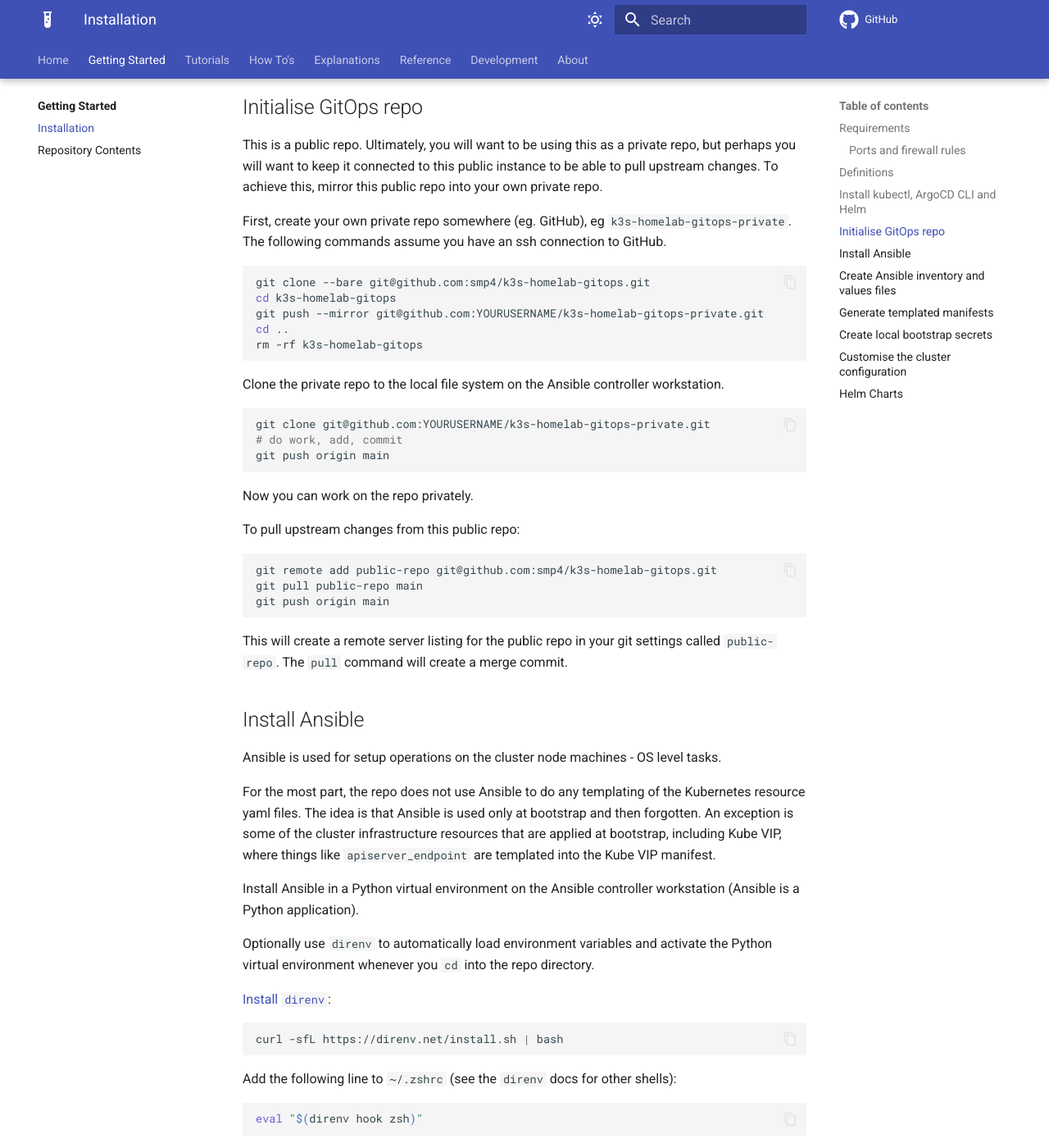
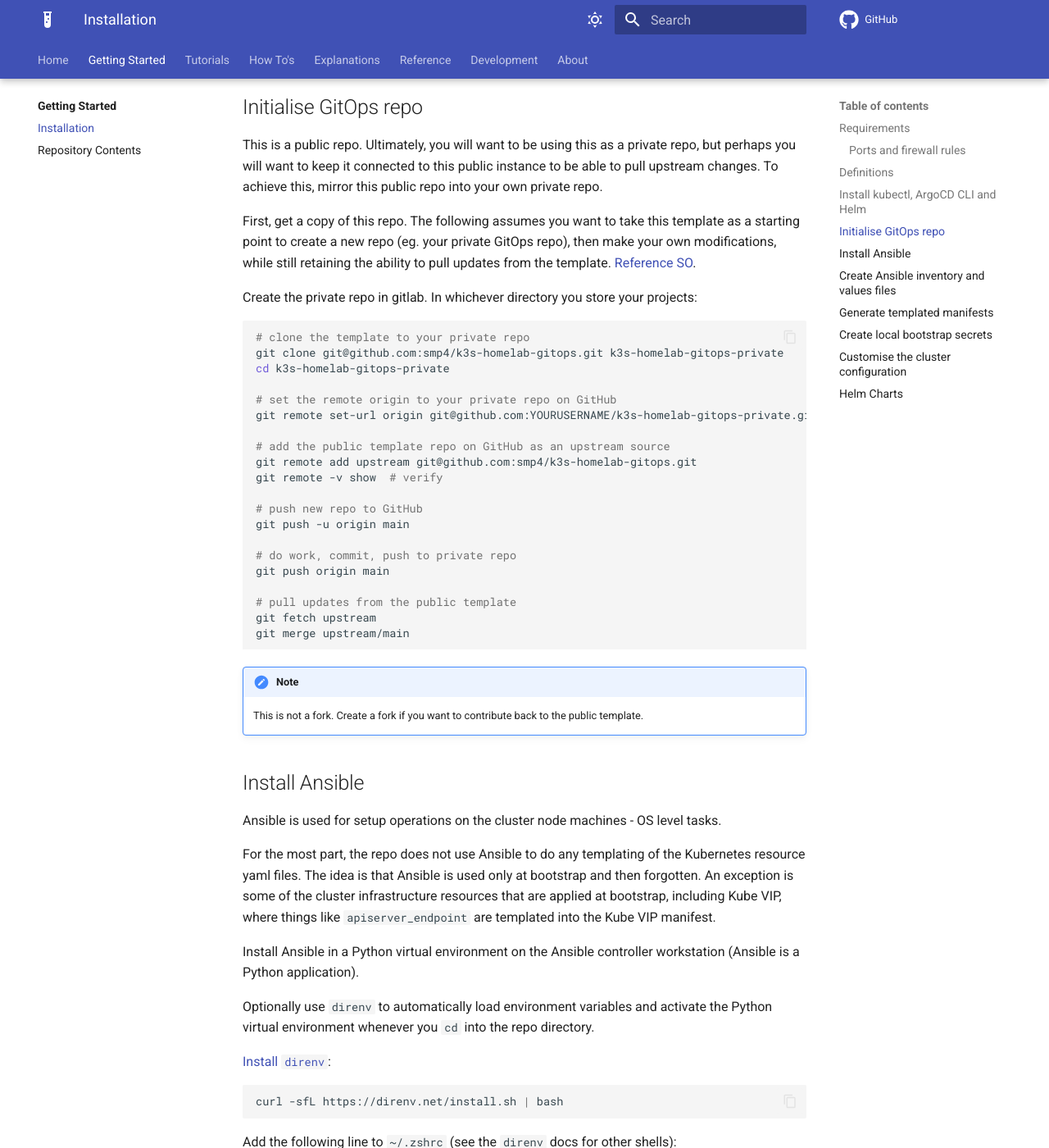
Before and after one commit to smp4/k3s-homelab-gitops, an MkDocs documentation site: the page built from docs/getting-started/installation.md, in a window 1280 px wide and 1400 px high, scrolled down 3198 px. Shown: the whole window at 82% size. Built offline with MkDocs 1.6.1 and Material for MkDocs 9.7.7, drawn with Linux system fonts in a browser that asks for light colours; comment, search, counter and statistics services are not loaded.

Commit message:
docs: Change user repo initialisation to clone with upstream remote instead of mirror

````diff
--- a/docs/getting-started/installation.md
+++ b/docs/getting-started/installation.md
@@ -76,35 +76,36 @@
 
 This is a public repo. Ultimately, you will want to be using this as a private repo, but perhaps you will want to keep it connected to this public instance to be able to pull upstream changes. To achieve this, mirror this public repo into your own private repo.
 
-First, create your own private repo somewhere (eg. GitHub), eg `k3s-homelab-gitops-private`. The following commands assume you have an ssh connection to GitHub.
+First, get a copy of this repo. The following assumes you want to take this template as a starting point to create a new repo (eg. your private GitOps repo), then make your own modifications, while still retaining the ability to pull updates from the template. [Reference SO](https://stackoverflow.com/a/10966784).
+
+Create the private repo in gitlab. In whichever directory you store your projects:
 
 ```bash
-git clone --bare git@github.com:smp4/k3s-homelab-gitops.git
-cd k3s-homelab-gitops
-git push --mirror git@github.com:YOURUSERNAME/k3s-homelab-gitops-private.git
-cd ..
-rm -rf k3s-homelab-gitops
+# clone the template to your private repo
+git clone git@github.com:smp4/k3s-homelab-gitops.git k3s-homelab-gitops-private
+cd k3s-homelab-gitops-private
+
+# set the remote origin to your private repo on GitHub
+git remote set-url origin git@github.com:YOURUSERNAME/k3s-homelab-gitops-private.git
+
+# add the public template repo on GitHub as an upstream source
+git remote add upstream git@github.com:smp4/k3s-homelab-gitops.git
+git remote -v show  # verify
+
+# push new repo to GitHub
+git push -u origin main
+
+# do work, commit, push to private repo
+git push origin main
+
+# pull updates from the public template
+git fetch upstream
+git merge upstream/main
 ```
 
-Clone the private repo to the local file system on the Ansible controller workstation.
+!!! note
+    This is not a fork. Create a fork if you want to contribute back to the public template.
 
-```bash
-git clone git@github.com:YOURUSERNAME/k3s-homelab-gitops-private.git
-# do work, add, commit
-git push origin main
-```
-
-Now you can work on the repo privately.
-
-To pull upstream changes from this public repo:
-
-```bash
-git remote add public-repo git@github.com:smp4/k3s-homelab-gitops.git
-git pull public-repo main
-git push origin main
-```
-
-This will create a remote server listing for the public repo in your git settings called `public-repo`. The `pull` command will create a merge commit.
 
 ## Install Ansible
 
````
